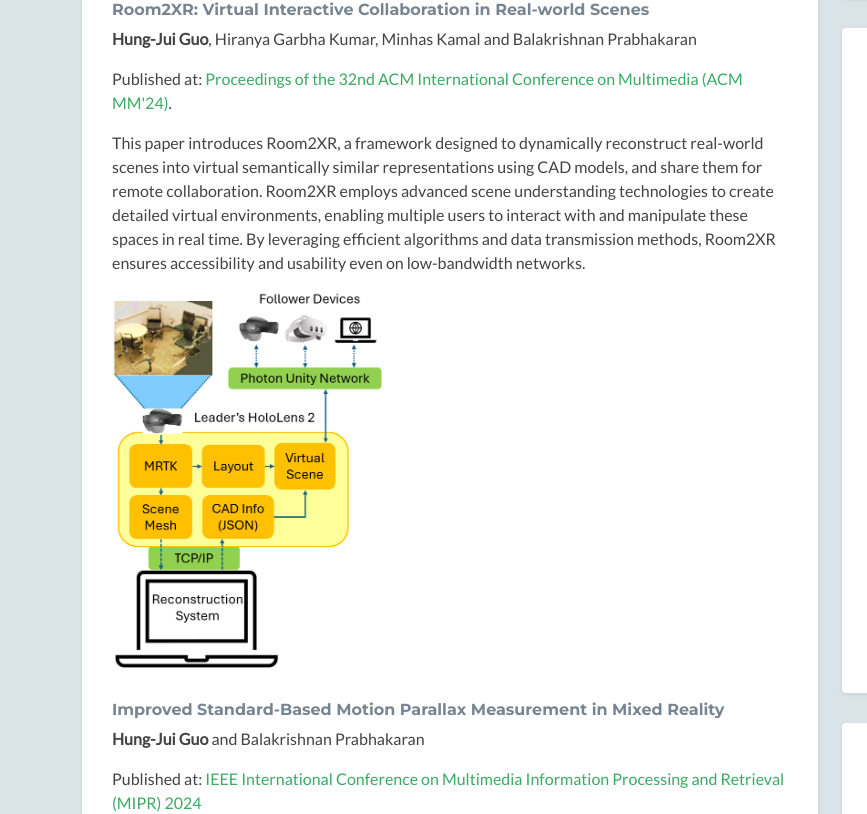
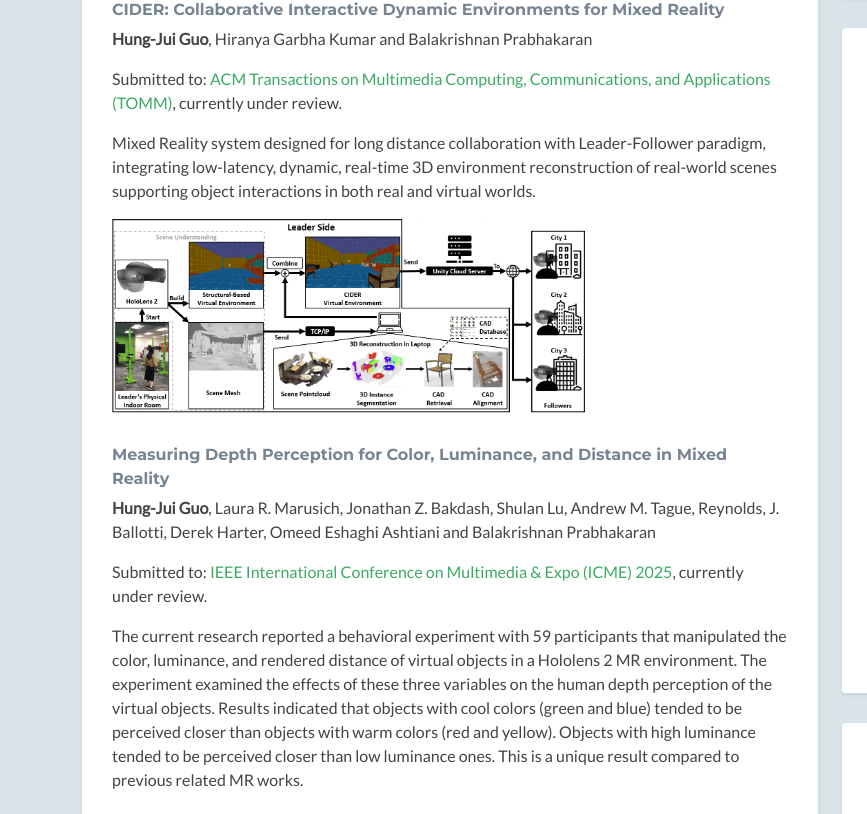
Before and after one commit to HenryGuo2003/HenryGuo2003.github.io, a plain HTML site: page index.html in a window 1280 px wide. Shown: the part 890-1704 px from the top of the page, 0-867 px from the left. Drawn offline with nearby package versions, Linux system fonts and the light colour scheme; no server answers; a script that the page names is missing; some icons are missing.

Commit message:
Minor Update

```diff
--- a/index.html
+++ b/index.html
@@ -80,6 +80,19 @@
                         <h2 class="heading">Publications</h2>
                         <div class="content">
 							<div class="item">
+                                <h3 class="title"><a href="https://arxiv.org/abs/2310.04996" target="_blank">CIDER: Collaborative Interactive Dynamic Environments for Mixed Reality</a></h3>
+								<p class="author"><strong>Hung-Jui Guo</strong>, Hiranya Garbha Kumar and Balakrishnan Prabhakaran</p>
+                                <p class="summary">Submitted to: <a href="https://dl.acm.org/journal/tomm">ACM Transactions on Multimedia Computing, Communications, and Applications (TOMM)</a>, currently under review.</p>
+								<p class="appendex">Mixed Reality system designed for long distance collaboration with Leader-Follower paradigm, integrating low-latency, dynamic, real-time 3D environment reconstruction of real-world scenes supporting object interactions in both real and virtual worlds.</p>
+								<img src="assets/images/CAMRE_Teaser_New.png" alt="CIDER Teaser Figure" width="70%" height="70%">
+                            </div>
+							<div class="item">
+                                <h3 class="title"><a target="_blank">Measuring Depth Perception for Color, Luminance, and Distance in Mixed Reality</a></h3>
+								<p class="author"><strong>Hung-Jui Guo</strong>, Laura R. Marusich, Jonathan Z. Bakdash, Shulan Lu, Andrew M. Tague, Reynolds, J. Ballotti, Derek Harter, Omeed Eshaghi Ashtiani and Balakrishnan Prabhakaran</p>
+                                <p class="summary">Submitted to: <a href="https://ieeexplore.ieee.org/xpl/RecentIssue.jsp?punumber=2945">IEEE International Conference on Multimedia & Expo (ICME) 2025</a>, currently under review.</p>
+								<p class="appendex">The current research reported a behavioral experiment with 59 participants that manipulated the color, luminance, and rendered distance of virtual objects in a Hololens 2 MR environment. The experiment examined the effects of these three variables on the human depth perception of the virtual objects. Results indicated that objects with cool colors (green and blue) tended to be perceived closer than objects with warm colors (red and yellow). Objects with high luminance tended to be perceived closer than low luminance ones. This is a unique result compared to previous related MR works.</p>
+                            </div>
+							<div class="item">
                                 <h3 class="title"><a href="https://dl.acm.org/doi/abs/10.1145/3664647.3685521" target="_blank">Room2XR: Virtual Interactive Collaboration in Real-world Scenes</a></h3>
 								<p class="author"><strong>Hung-Jui Guo</strong>, Hiranya Garbha Kumar, Minhas Kamal and Balakrishnan Prabhakaran</p>
                                 <p class="summary">Published at: <a href="https://2024.acmmm.org/">Proceedings of the 32nd ACM International Conference on Multimedia (ACM MM'24)</a>.</p>
@@ -99,26 +112,12 @@
 								<p class="citation">Current citation number: <strong>25</strong></p>
 								<p class="appendex">In this paper, we systematically evaluate the features that utilized sensors, including RGB cameras, eye cameras, depth cameras, and microphone array built in the Mixed Reality (MR) head-mounted device (HMD) – HoloLens 2 to show the progress compared to the previous HoloLens generation HMD. Moreover, we process and evaluate the accuracy of the data collected from the HoloLens 2 that incorporate Azure Spatial Anchor and research mode Inertial Measurement Unit (IMU) to show the innovations of this device. Based on the evaluation results, we provide discussion and suggestions for future researchers to design applications with existing capabilities.</p>
                             </div>
-							<!--<div class="item">
-                                <h3 class="title"><a href="https://arxiv.org/abs/2310.04996" target="_blank">CIDER: Collaborative Interactive Dynamic Environments for Mixed Reality</a></h3>
-								<p class="author"><strong>Hung-Jui Guo</strong>, Hiranya Garbha Kumar and Balakrishnan Prabhakaran</p>
-                                <p class="summary">Submitted to ACM MM 2024 BNI Track</p>
-								<p class="appendex">Mixed Reality system designed for long distance collaboration with Leader-Follower paradigm, integrating low-latency, dynamic, real-time 3D environment reconstruction of real-world scenes supporting object interactions in both real and virtual worlds.</p>
-								<img src="assets/images/CAMRE_Teaser_New.png" alt="CIDER Teaser Figure" width="70%" height="70%">
-                            </div>-->
 							<div class="item">
                                 <h3 class="title"><a href="https://www.frontiersin.org/articles/10.3389/frvir.2023.1243956/full" target="_blank">Impact of motion cues, color, and luminance on depth perception in optical see-through AR displays</a></h3>
 								<p class="author">Omeed Eshaghi Ashtiani, <strong>Hung-Jui Guo</strong> and Balakrishnan Prabhakaran</p>
                                 <p class="summary">Published at: <a href="https://www.frontiersin.org/journals/virtual-reality">Frontiers in Virtual Reality</a></p>
 								<p class="appendex">We aim to perform an analysis of the effects of motion cues, color, and luminance on depth estimation of AR objects overlaying the real world with OST displays. We perform two experiments, differing in environmental lighting conditions (287 lux and 156 lux), and analyze the effects and differences on depth and speed perceptions.</p>
                             </div>
-							<!--<div class="item">
-                                <h3 class="title"><a target="_blank">Measuring Depth Perception for Color, Luminance, and Distance in Mixed Reality</a></h3>
-								<p class="author"><strong>Hung-Jui Guo</strong>, Laura R. Marusich, Jonathan Z. Bakdash, Shulan Lu, Andrew M. Tague, Reynolds, J. Ballotti, Derek Harter, Omeed Eshaghi Ashtiani and Balakrishnan Prabhakaran</p>
-                                <p class="summary">Submitted to: <a href="https://ieeexplore.ieee.org/xpl/RecentIssue.jsp?punumber=2945">IEEE Transactions on Visualization and Computer Graphics (TVCG)</a>, currently under review.</p>
-								<p class="citation">Current citation number: <strong>8</strong></p>
-								<p class="appendex">The current research reported a behavioral experiment with 59 participants that manipulated the color, luminance, and rendered distance of virtual objects in a Hololens 2 MR environment. The experiment examined the effects of these three variables on the human depth perception of the virtual objects. Results indicated that objects with cool colors (green and blue) tended to be perceived closer than objects with warm colors (red and yellow). Objects with high luminance tended to be perceived closer than low luminance ones. This is a unique result compared to previous related MR works.</p>
-                            </div>-->
 							<div class="item">
                                 <h3 class="title"><a href="https://ieeexplore.ieee.org/abstract/document/10108777" target="_blank">User Evaluation of Dynamic X-Ray Vision in Mixed Reality</a></h3>
 								<p class="author"><strong>Hung-Jui Guo</strong>, Jonathan Z. Bakdash, Laura R. Marusich and Balakrishnan Prabhakaran</p>
```
